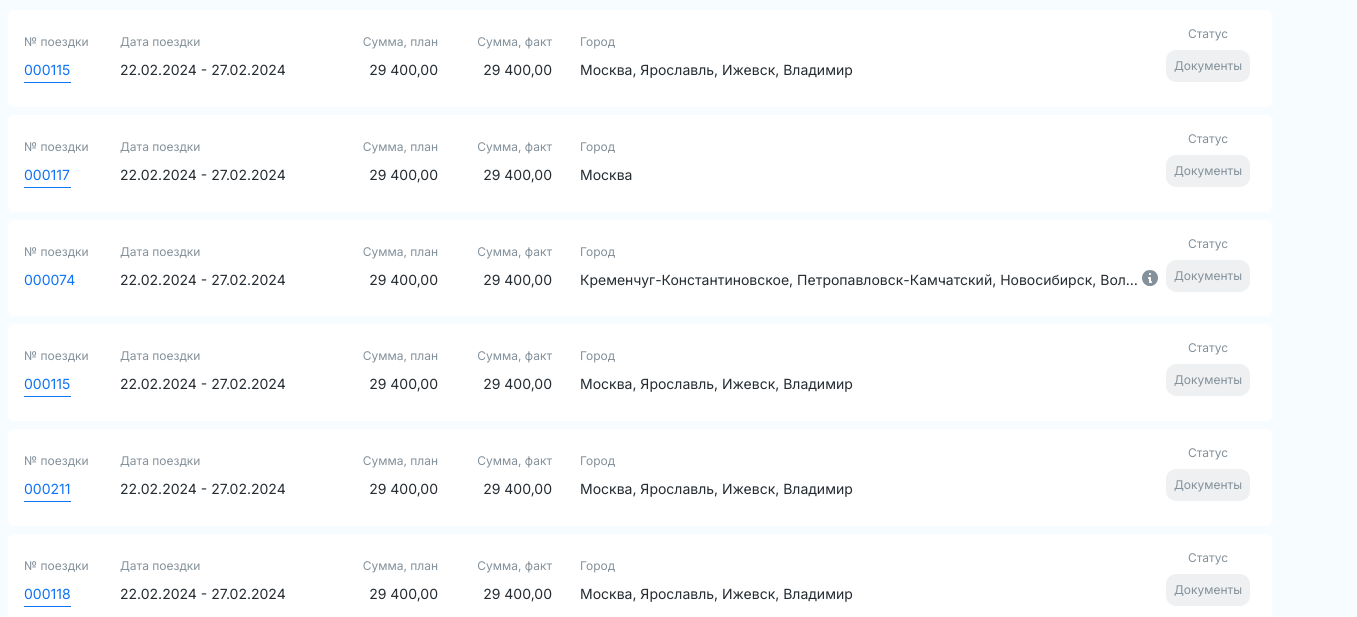
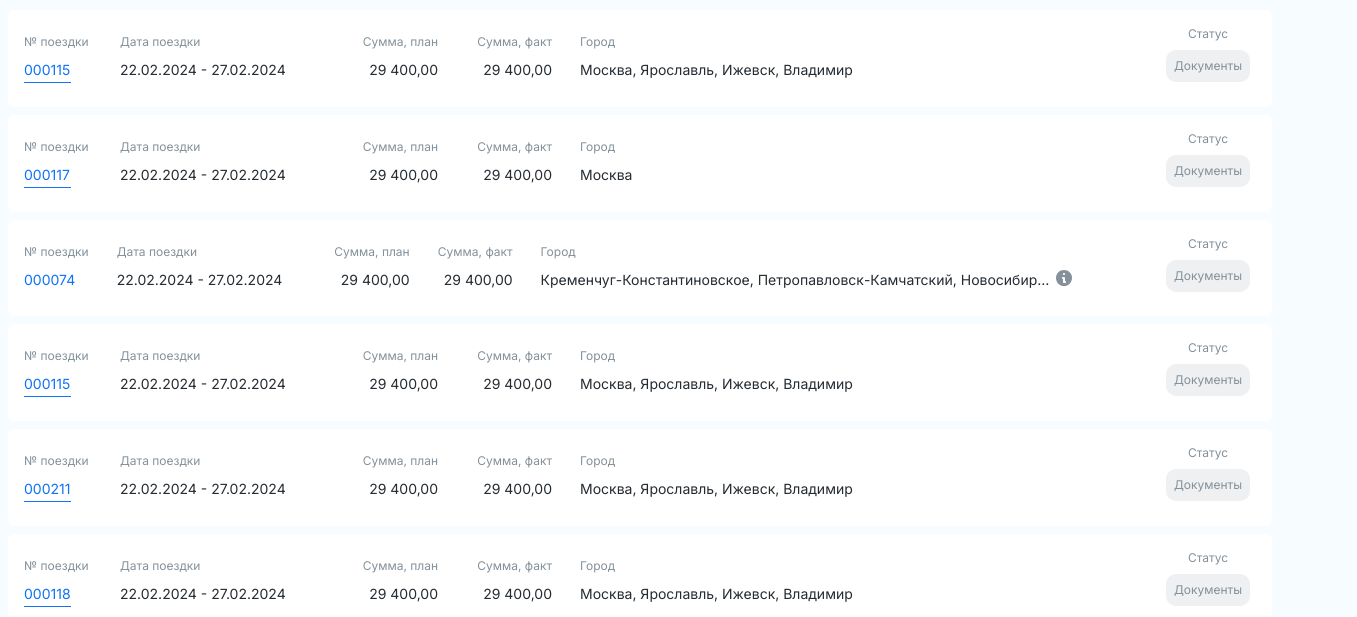
Before and after one commit to TheZnat/Bresler, a website built with Vite: page index.html in a window 1280 px wide. Shown: the part 183-800 px from the top of the page, 1357 px wide, since content can reach past the window. Built offline with nearby package versions, Linux system fonts and the light colour scheme; files whose address does not match are found by name.

Commit message:
fix layout

```diff
--- a/src/style.css
+++ b/src/style.css
@@ -327,6 +327,7 @@ button {
   gap: 8px;
   width: 100%;
   padding: 8px 8px 0px 8px;
+  overflow: hidden;
 }
 
 .trip-list__item {
@@ -386,8 +387,11 @@ button {
 }
 
 .trip-list__item__route {
-  width: 562px;
+  max-width: 562px;
+  min-width: 211px;
+  flex: 1 1 auto;
   position: relative;
+  margin-right: 200px;
 }
 
 .trip-list__item__route__img {
@@ -399,6 +403,7 @@ button {
   position: absolute;
   right: -16px;
   bottom: 4px;
+  z-index: 1000;
 }
 
 .tooltip-text {
@@ -466,6 +471,8 @@ button {
 }
 
 .trip-list__title--long-text {
+  display: block;
+  max-width: 100%;
   white-space: nowrap;
   overflow: hidden;
   text-overflow: ellipsis;
```
